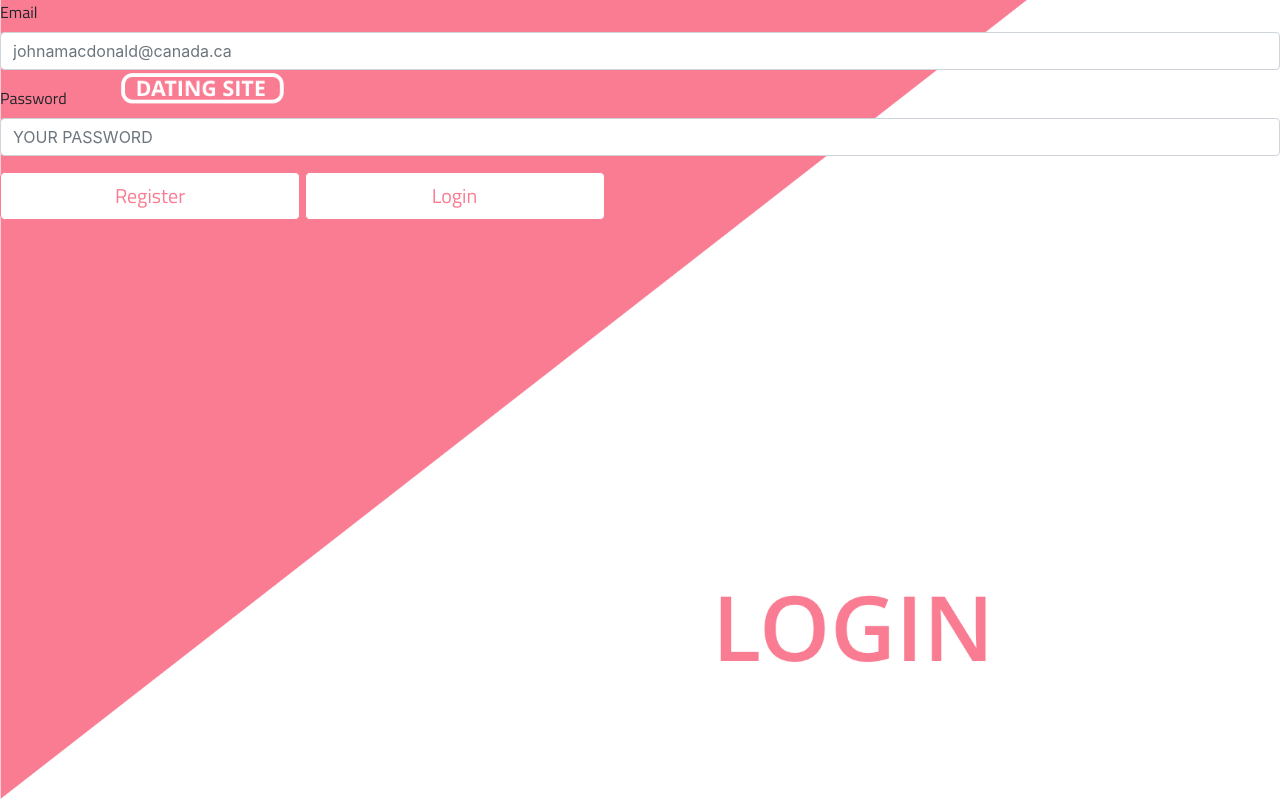
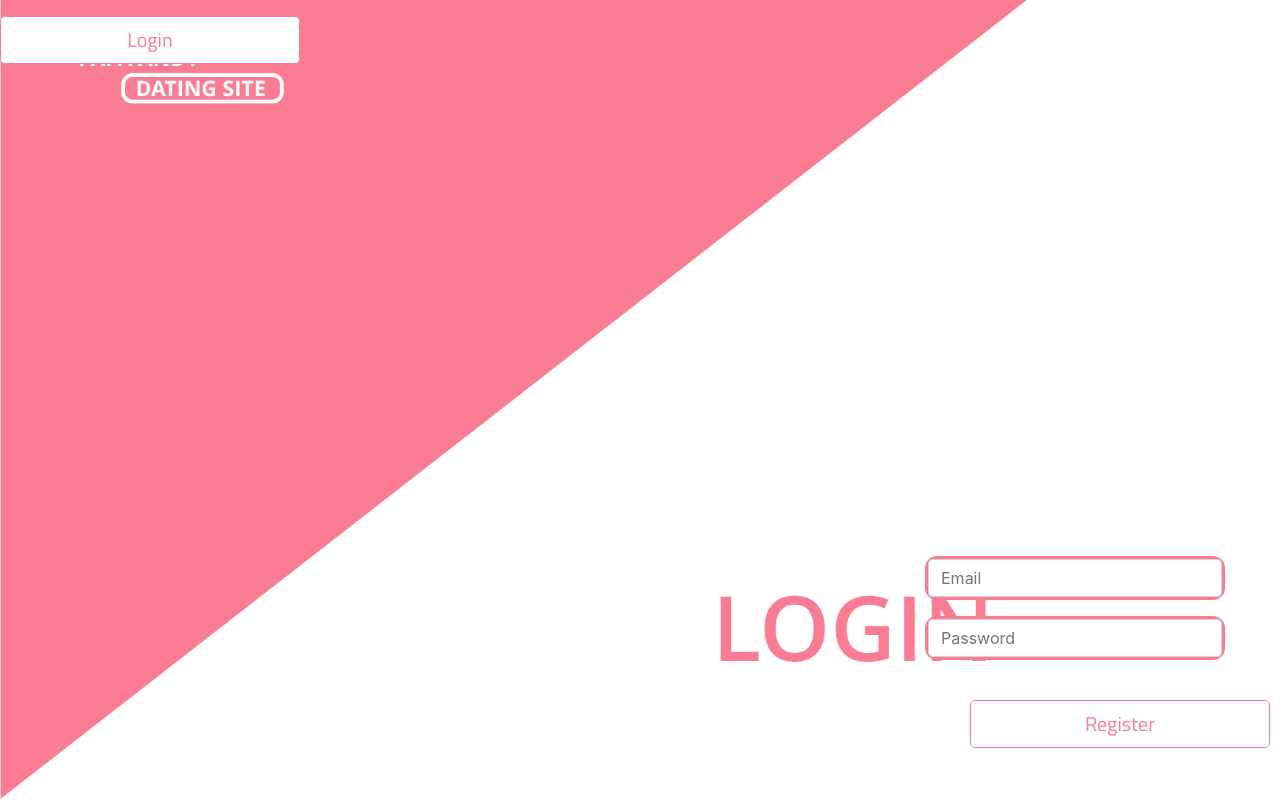
Before and after one commit to Pvakil/SpeedDating, a website: page login.html in a window 1280 px wide. Drawn offline with nearby package versions, Linux system fonts and the light colour scheme.

Commit message:
made it look cool

```diff
--- a/css/styles.css
+++ b/css/styles.css
@@ -165,3 +165,34 @@ fieldset[disabled] .btn-custom-outline.active {
   color: #FFFFFF;
   background-color: #F5CBFF;
 }
+
+.alignment{
+	position:absolute;
+	width:300px;
+	right:55px;
+	bottom:200px;
+	border-radius:12px;
+	border: 3px solid #FA7C92
+}
+.alignment2{
+	position:absolute;
+	width:300px;
+	right:55px;
+	bottom:140px;
+	border-radius:12px;
+	border: 3px solid	#FA7C92
+
+}
+
+.buttonAlign{
+	position:absolute;
+	width:10px;
+	height:20px;
+	right:300px;
+	bottom:80px;
+
+}
+
+.buttonAlign2{
+
+}
--- a/login.html
+++ b/login.html
@@ -17,18 +17,23 @@
 					<div id="login">
             <form action="login" method="post">
                 <div class="form-group">
-      						<label for "email" style="font-color:white">Email</label>
-      						<input class="form-control" type="email" id="email" name="email" placeholder="johnamacdonald@canada.ca">
-                </div>
+					<div class="alignment">
+      						<input class="form-control" type="email" id="email" name="email" placeholder="Email">
+                	</div>
+				</div>
 
                 <div class="form-group">
-                  <label for"password">Password</label>
-                  <input class="form-control" type="password" id="password" name="password" placeholder="YOUR PASSWORD">
+				<div class="alignment2">
+                  <input class="form-control" type="password" id="password" name="password" placeholder="Password">
                 </div>
-
-              <a class="btn btn-custom-outline btn-lg" href="create_profile.html">Register</a>
-              <button class="btn btn-custom-outline btn-lg" name="action">Login</a>
-            <form>
+				</div>
+			  <div class = "buttonAlign">
+              	<a class="btn btn-custom-outline btn-lg" href="create_profile.html">Register</a>
+              </div>
+			  <div class = "buttonAlign2">
+			  	<button class="btn btn-custom-outline btn-lg" name="action">Login</a>
+              </div>
+			<form>
 				</div>
 
    </body>
```
